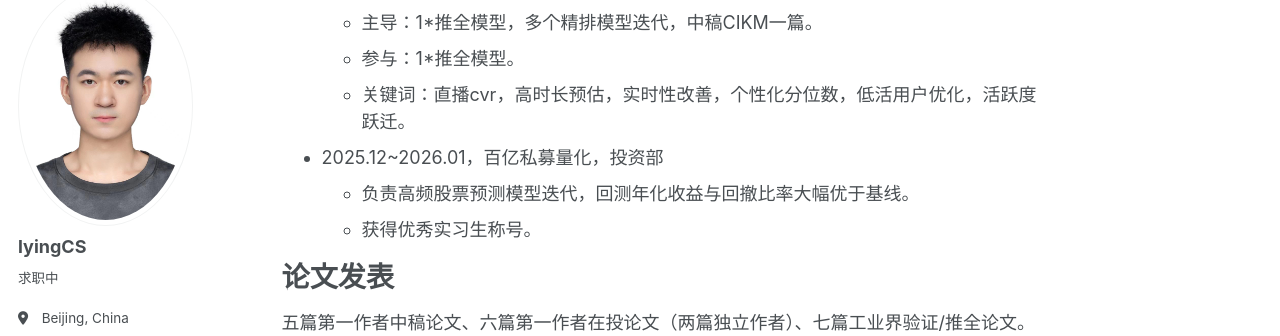
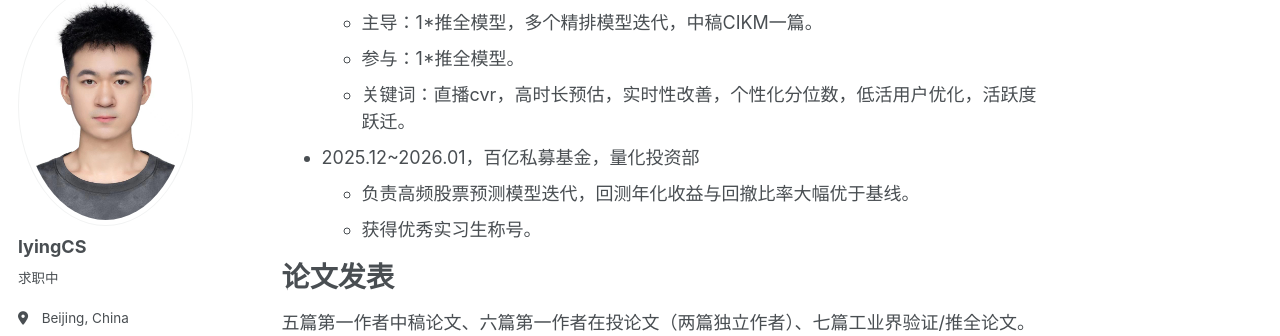
Before and after one commit to lyingCS/lyingCS.github.io, a Jekyll site: the page built from _pages/about.md, in a window 1280 px wide and 900 px high, scrolled down 1088 px. Shown: the part 113-449 px from the top of the window. Built offline with Jekyll 4.4.1, drawn with Linux system fonts in a browser that asks for light colours; some web fonts are replaced.

Commit message:
Update about.md

```diff
--- a/_pages/about.md
+++ b/_pages/about.md
@@ -44,7 +44,7 @@ redirect_from:
   + 主导：1\*推全模型，多个精排模型迭代，中稿CIKM一篇。
   + 参与：1\*推全模型。
   + 关键词：直播cvr，高时长预估，实时性改善，个性化分位数，低活用户优化，活跃度跃迁。
-+ 2025.12~2026.01，百亿私募量化，投资部
++ 2025.12~2026.01，百亿私募基金，量化投资部
   + 负责高频股票预测模型迭代，回测年化收益与回撤比率大幅优于基线。
   + 获得优秀实习生称号。
 
```
